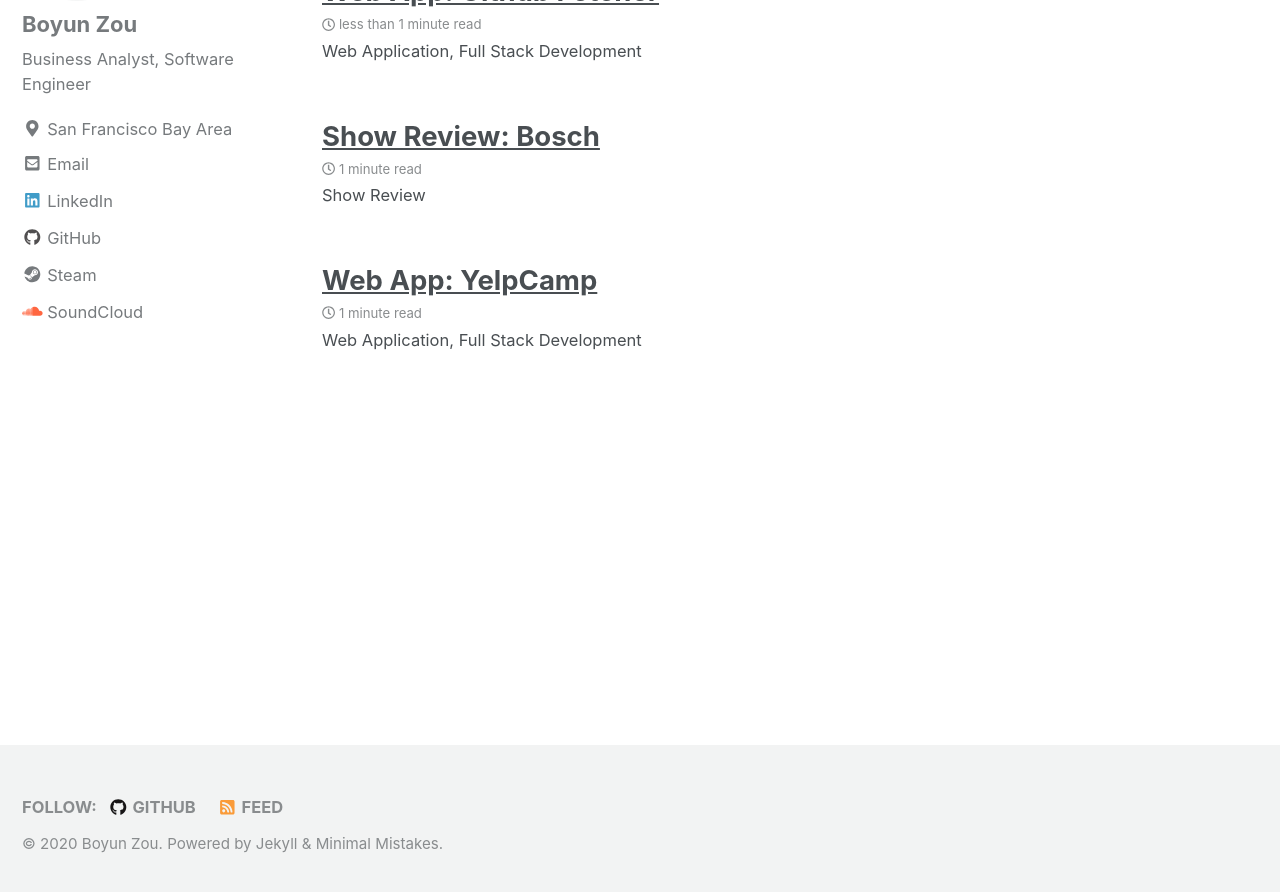
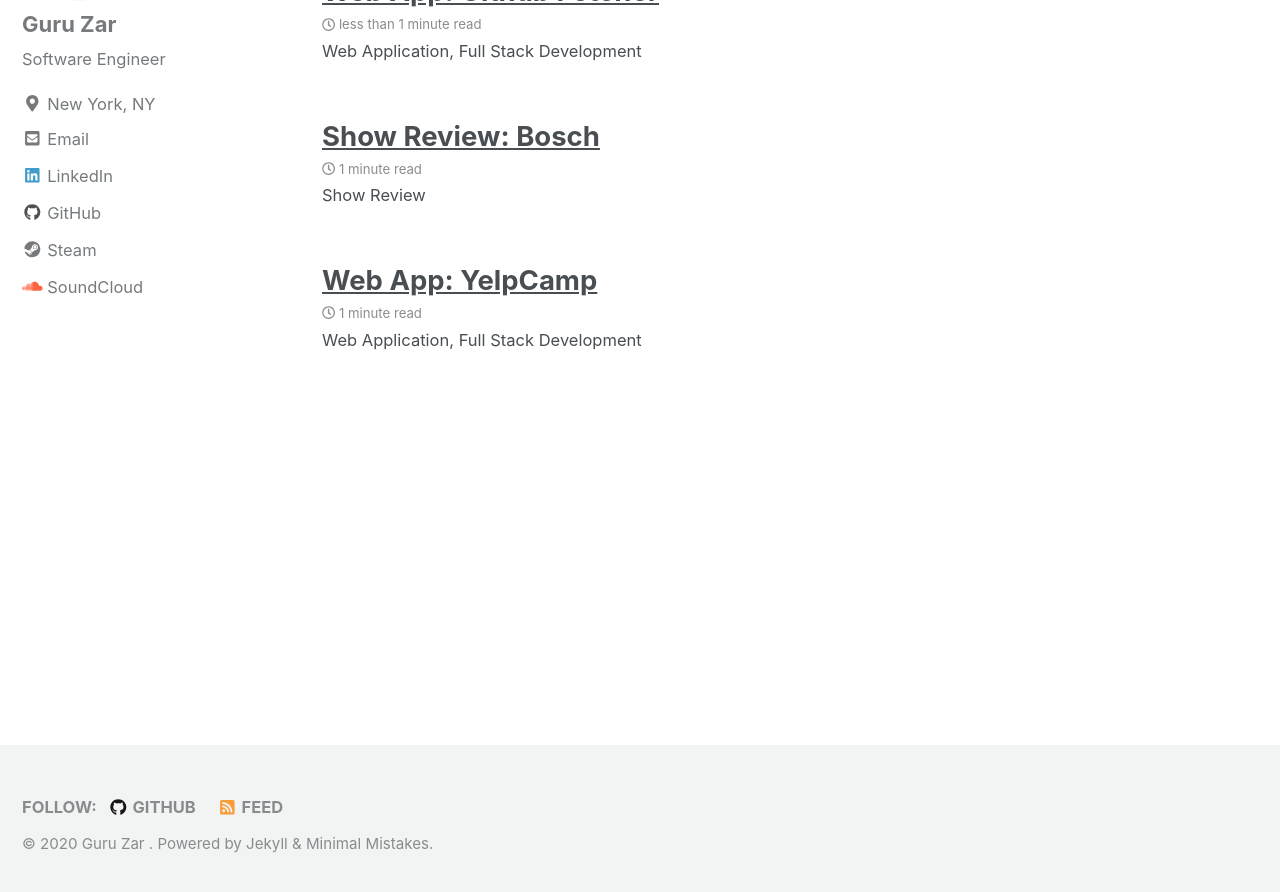
Before and after one commit to zarguru/zarguru.github.io, a Jekyll site: the page built from index.html, in a window 1280 px wide and 900 px high, scrolled down 445 px. Shown: the top 892 px of the window. Built offline with Jekyll 4.4.1, drawn with Linux system fonts in a browser that asks for light colours; nearby versions of some CDN libraries; the list of posts is cut into pages by our own code.

Commit message:
update info

```diff
--- a/_config.yml
+++ b/_config.yml
@@ -16,11 +16,11 @@ minimal_mistakes_skin    : "default" # "air", "aqua", "contrast", "dark", "dirt"
 
 # Site Settings
 locale                   : "en-US"
-title                    : "Boyun Zou"
+title                    : "Guru Zar  "
 title_separator          : "-"
-name                     : "Boyun Zou"
+name                     : "Guru Zar  "
 description              : "Business Analyst, Software Engineer"
-url                      : "https://zouboyun.github.io"
+url                      : "https://zarguru.github.io"
 # the base hostname & protocol for your site e.g. "https://mmistakes.github.io"
 baseurl                  : # the subpath of your site, e.g. "/blog"
 repository               : # GitHub username/repo-name e.g. "mmistakes/minimal-mistakes"
@@ -101,11 +101,11 @@ analytics:
 
 # Site Author
 author:
-  name             : "Boyun Zou"
+  name             : "Guru Zar"
   avatar           : "/images/headshot.png" # path of avatar image, e.g. "/assets/images/bio-photo.jpg"
-  bio              : "Business Analyst, Software Engineer"
-  location         : "San Francisco Bay Area"
-  email            : "zouboyun@gmail.com"
+  bio              : "Software Engineer"
+  location         : "New York, NY"
+  email            : "zarguru@gmail.com"
   uri              :
   home             : # null (default), "absolute or relative url to link to author home"
   bitbucket        :
@@ -114,18 +114,18 @@ author:
   flickr           :
   facebook         :
   foursquare       :
-  github           : "zouboyun"
+  github           : "zarguru"
   gitlab           :
   google_plus      :
   keybase          :
   instagram        :
   lastfm           :
-  linkedin         : "boyunzou"
+  linkedin         : "guruzar"
   # "john-doe-12345678" (the last part of your profile url, e.g. https://www.linkedin.com/in/john-doe-12345678)
   pinterest        :
-  soundcloud       : "boyun-zou"
+  soundcloud       : "guru-zar"
   stackoverflow    : # "123456/username" (the last part of your profile url, e.g. https://stackoverflow.com/users/123456/username)
-  steam            : "zouboyun"
+  steam            : "zarguru"
     # "steamId" (the last part of your profile url, e.g. https://steamcommunity.com/id/steamId/)
   tumblr           :
   twitter          :
```
Also changed, not shown: images/headshot.jpg (added).
